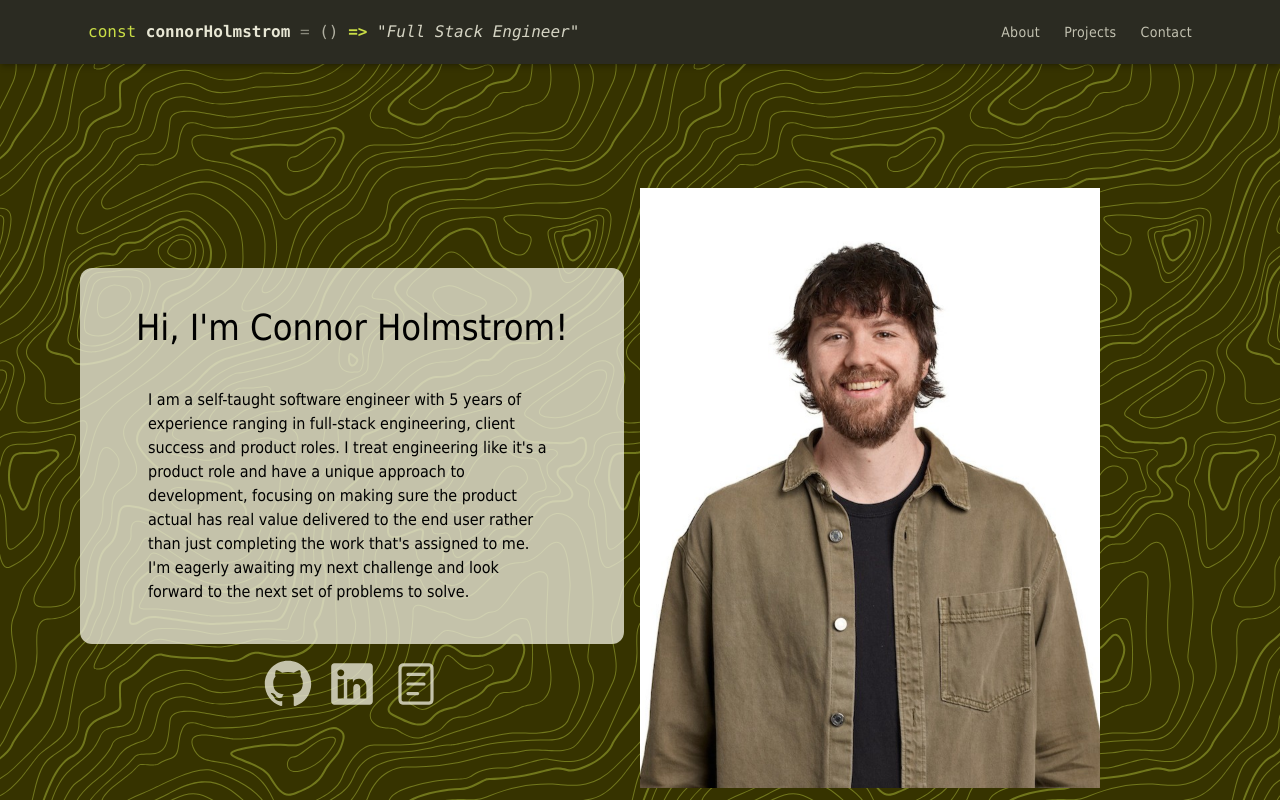
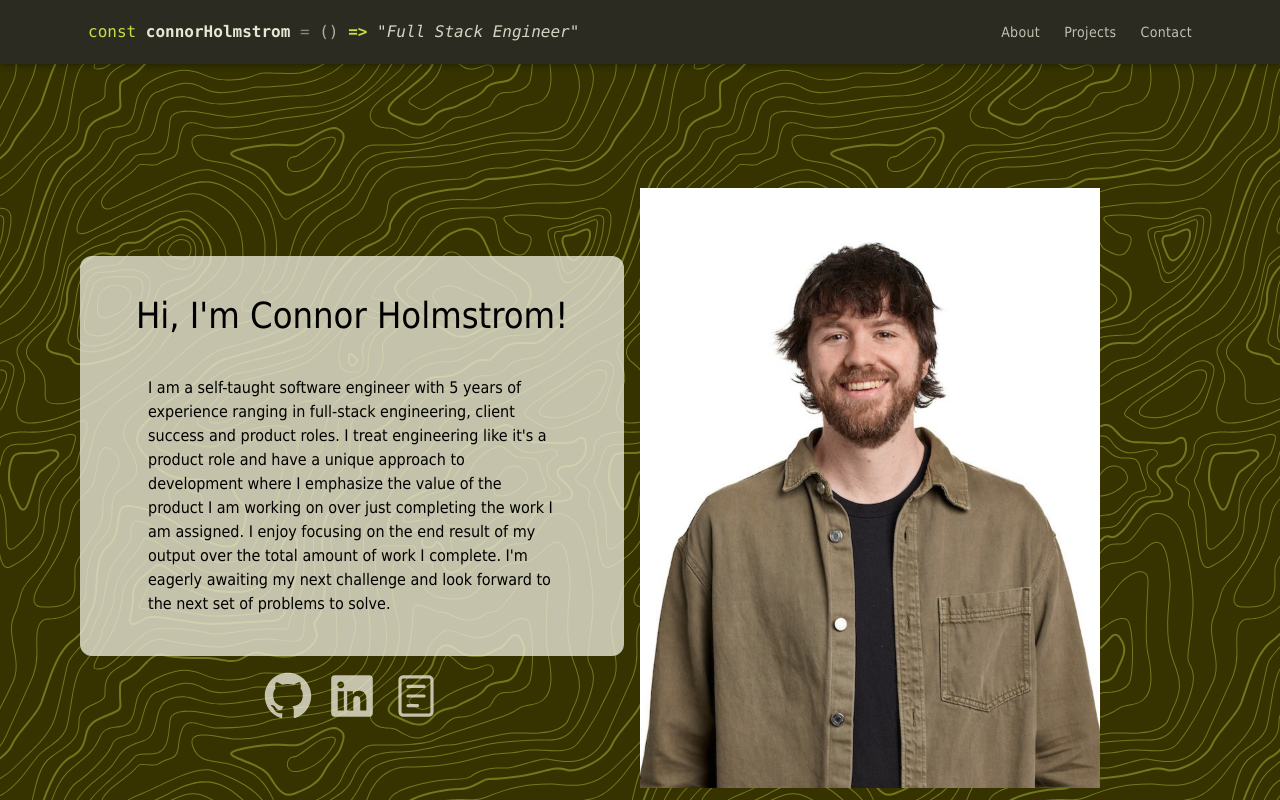
Before and after one commit to connorholms/portfolio, a React (Vite) app: page / in a window 1280 px wide. Shown: the top 800 px of the page. Built offline with nearby package versions, Linux system fonts and the light colour scheme.

Commit message:
update bio wording and readme

```diff
--- a/src/features/about/Bio.tsx
+++ b/src/features/about/Bio.tsx
@@ -7,10 +7,11 @@ export default function Bio() {
           I am a self-taught software engineer with 5 years of experience
           ranging in full-stack engineering, client success and product roles. I
           treat engineering like it's a product role and have a unique approach
-          to development, focusing on making sure the product actual has real
-          value delivered to the end user rather than just completing the work
-          that's assigned to me. I'm eagerly awaiting my next challenge and look
-          forward to the next set of problems to solve.
+          to development where I emphasize the value of the product I am working
+          on over just completing the work I am assigned. I enjoy focusing on
+          the end result of my output over the total amount of work I complete.
+          I'm eagerly awaiting my next challenge and look forward to the next
+          set of problems to solve.
         </p>
       </div>
     </span>
```
Also changed, not shown: 1 other file (tests, documents, lock files or other folders).
